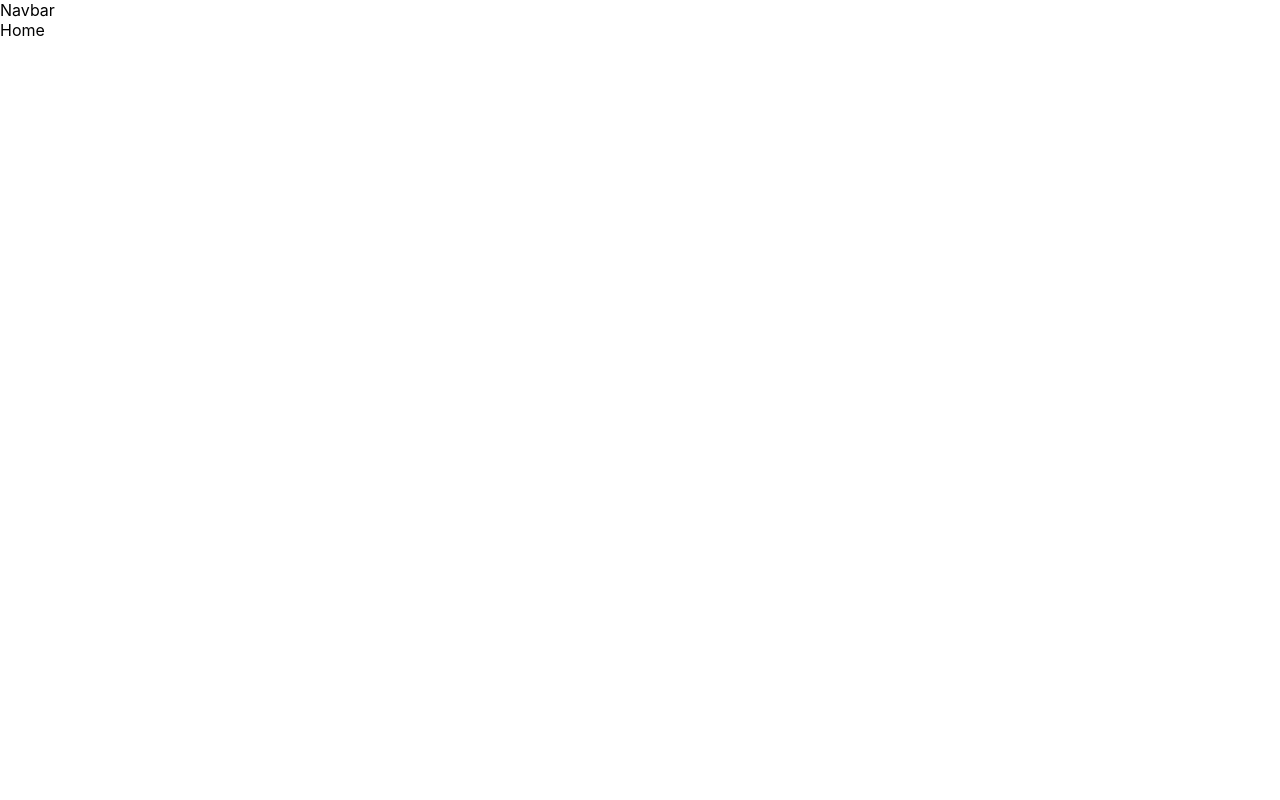
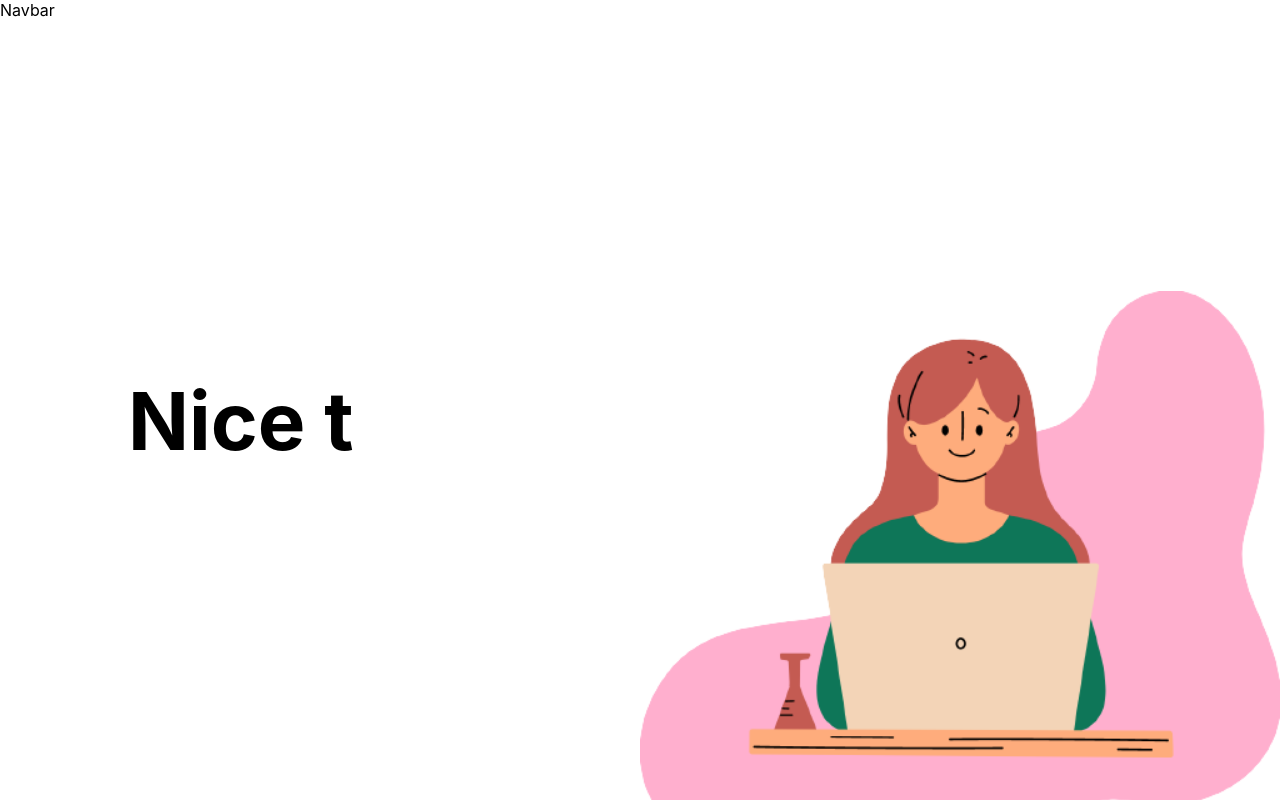
Before and after one commit to gabimeirellesm/techPortfolio, a React (Create React App) app: page / in a window 1280 px wide. Shown: the top 800 px of the page. Built offline with nearby package versions, Linux system fonts and the light colour scheme.

Commit message:
image graphic in section + animated text

```diff
--- a/src/Views/Home.js
+++ b/src/Views/Home.js
@@ -1,7 +1,64 @@
 import React from "react";
+import graphicGabi from "../Images/graphicGabi.png";
+import { useState, useEffect } from "react";
 
 function Home() {
-  return <div>Home</div>;
+  const [text, setText] = useState("");
+  const [messageIndex, setMessageIndex] = useState(0);
+
+  useEffect(() => {
+    const messages = ["Hi, I'm Gabriela", "Nice to meet you!"];
+    const totalMessages = messages.length;
+    let charIndex = 0;
+
+    const interval = setInterval(() => {
+      setText(messages[messageIndex].substring(0, charIndex + 1));
+      charIndex++;
+
+      if (charIndex === messages[messageIndex].length) {
+        setTimeout(() => {
+          setText("");
+          charIndex = 0;
+          setMessageIndex((messageIndex + 1) % totalMessages);
+        }, 1000);
+      }
+    }, 100);
+
+    return () => clearInterval(interval);
+  }, [messageIndex]);
+
+  return (
+    <section>
+      <div className="container">
+        <h1 className="animated-text">{text}</h1>
+      </div>
+      <img
+        src={graphicGabi}
+        alt="graphic diagram green"
+        className="graphicGabi"
+      />
+      <style jsx="true">{`
+      .graphicGabi {
+        position: absolute;
+        bottom: -5rem;
+        right: 0;
+        width: 50vw;
+        height; 50vh;
+      }
+      .container {
+        display: flex;
+        justify-content: flex-start;
+        align-items: center;
+        height: 100vh;
+      }
+      .animated-text {
+        font-size: 5em;
+        text-align: left;
+        margin-left: 10%;
+      }
+      `}</style>
+    </section>
+  );
 }
 
 export default Home;
```
